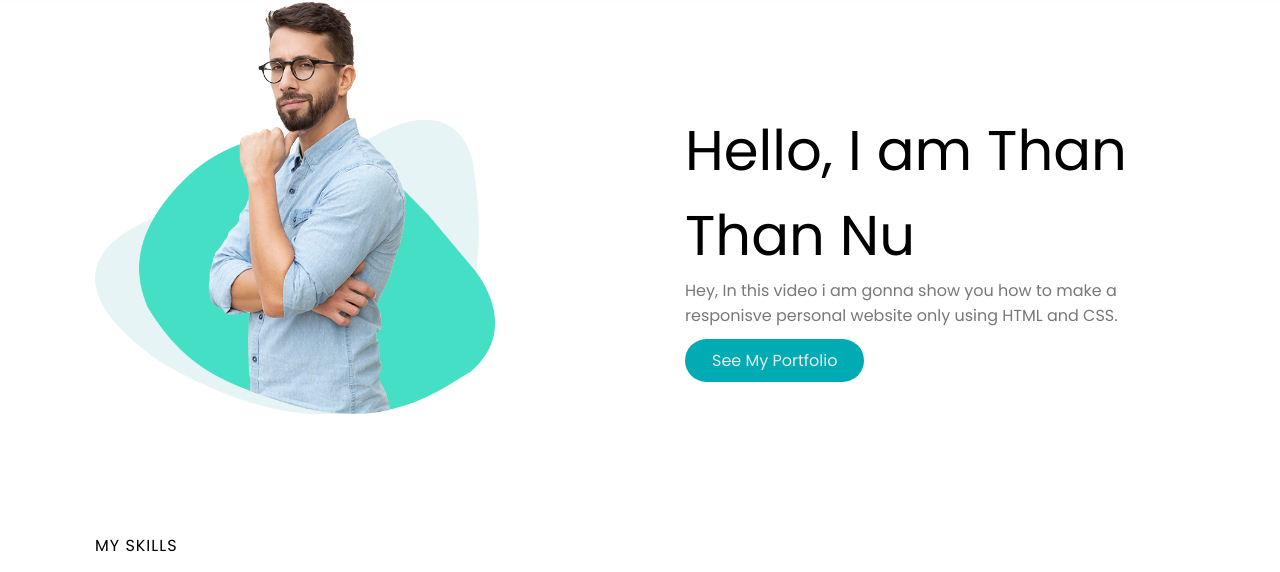
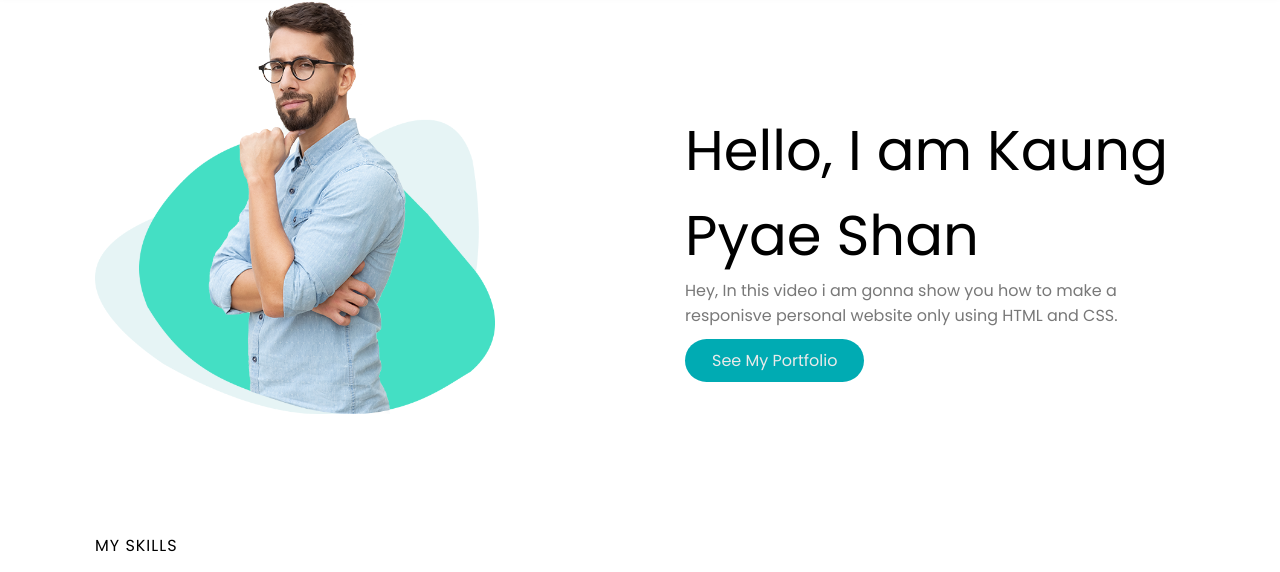
Before and after one commit to kaungpyaeshanBB/Test, a plain HTML site: page index.html in a window 1280 px wide. Shown: the part 92-664 px from the top of the page. Drawn offline with Linux system fonts and the light colour scheme.

Commit message:
Update index.html

```diff
--- a/index.html
+++ b/index.html
@@ -23,7 +23,7 @@
                 <img src="img/photo.png" alt="photo">
             </div>
             <div class="content">
-                <h1>Hello, I am Than Than Nu</h1>
+                <h1>Hello, I am Kaung Pyae Shan</h1>
                 <p>Hey, In this video i am gonna show you how to make a responisve personal website only using HTML and CSS.</p>
                 <a href="#">See my portfolio</a>
             </div>
```
